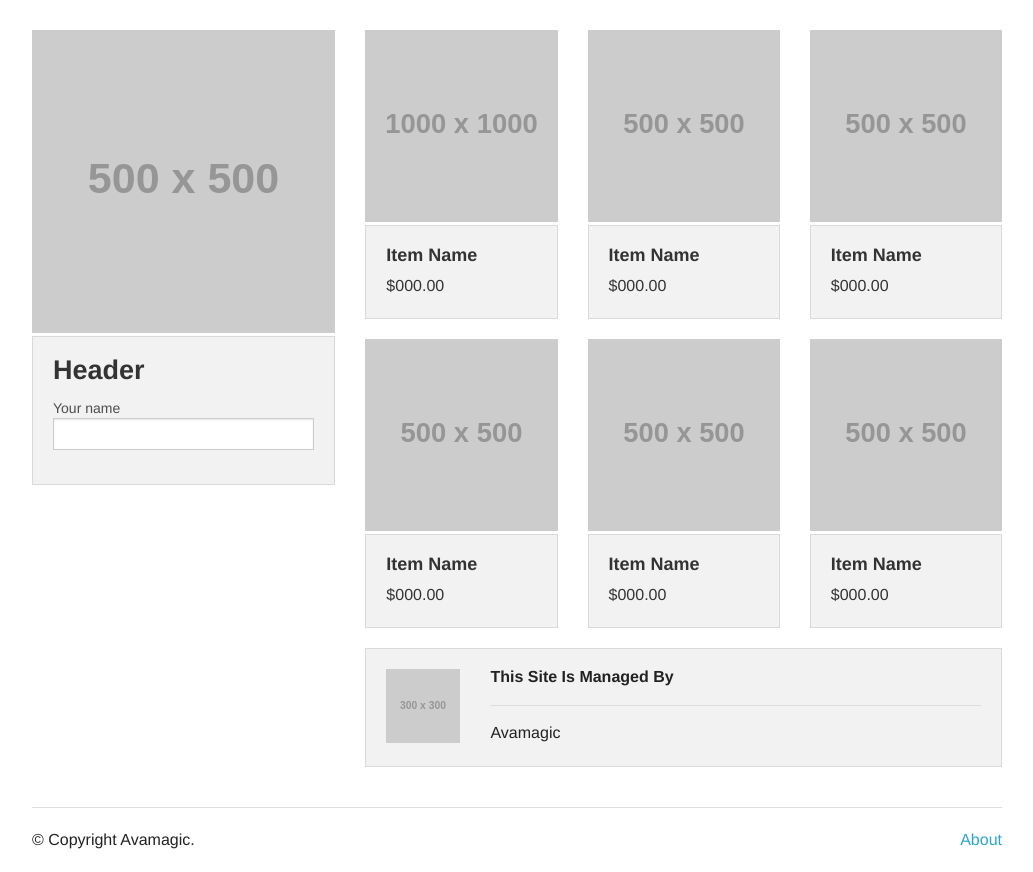
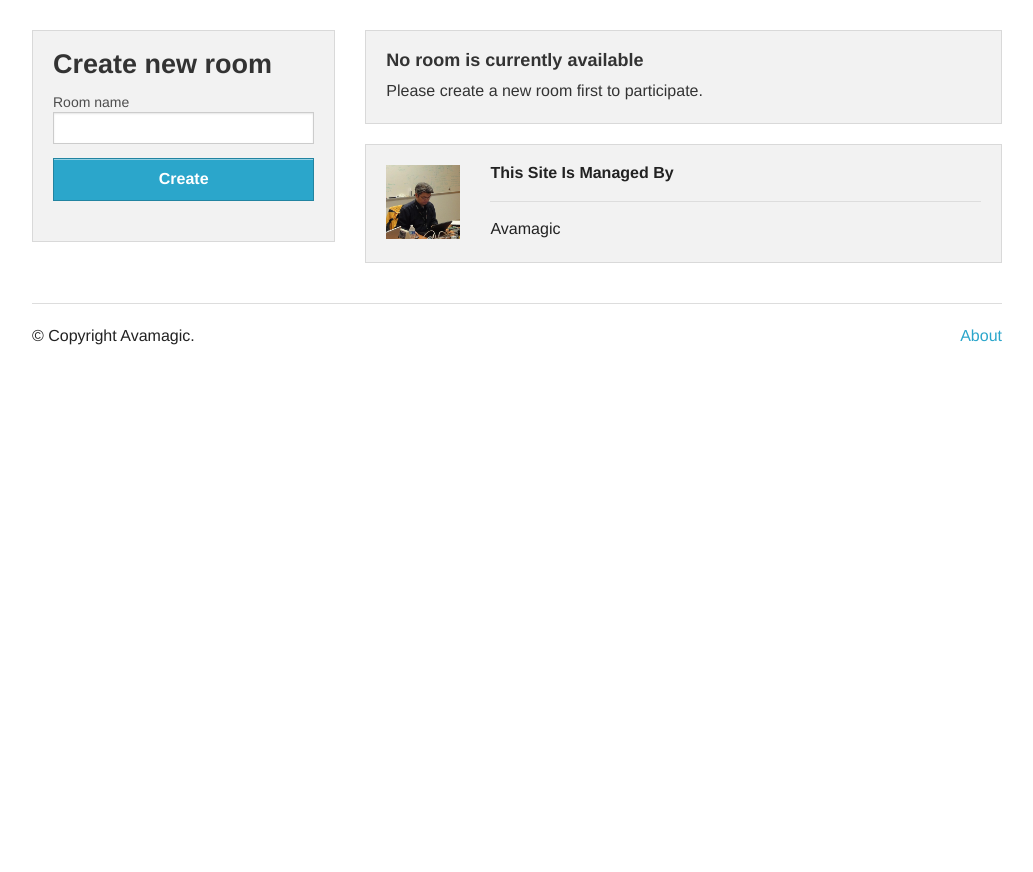
Before and after one commit to Avamagic/mgwebrtc-demo, a Flask app: page / in a window 1280 px wide. Shown: the part 45-917 px from the top of the page, without its empty margins (123-1156 px from the left). After the commit the page ends 390 px from the top, so only its background shows below. Run offline with Flask 2, Linux system fonts and the light colour scheme; grey boxes labelled with a size stand in for pictures from a placeholder-image service; some libraries are stand-ins or nearby versions.

Commit message:
Further refine rooms.html

```diff
--- /dev/null
+++ b/mgwebrtc/templates/about.html
@@ -0,0 +1,6 @@
+{% extends "base.html" %}
+
+{%- block content -%}
+      <div class="row">
+      </div>
+{% endblock -%}
--- a/mgwebrtc/templates/base.html
+++ b/mgwebrtc/templates/base.html
@@ -6,9 +6,16 @@
   <meta charset="utf-8" />
   <meta name="viewport" content="width=device-width" />
   <title>MGWebRTC Demo</title>
-  <link rel="stylesheet" href="static/css/normalize.css" />
-  <link rel="stylesheet" href="static/css/foundation.css" />
-  <script src="static/js/vendor/custom.modernizr.js"></script>
+  <link rel="stylesheet" href="{{ url_for('static', filename='css/normalize.css') }}" />
+  <link rel="stylesheet" href="{{ url_for('static', filename='css/foundation.css') }}" />
+  <script src="{{ url_for('static', filename='js/vendor/custom.modernizr.js') }}"></script>
+
+  <!-- Fav and touch icons -->
+  <link rel="apple-touch-icon-precomposed" sizes="144x144" href="{{ url_for('static', filename='img/apple-touch-icon-144-precomposed.png') }}">
+  <link rel="apple-touch-icon-precomposed" sizes="114x114" href="{{ url_for('static', filename='img/apple-touch-icon-114-precomposed.png') }}">
+    <link rel="apple-touch-icon-precomposed" sizes="72x72" href="{{ url_for('static', filename='img/apple-touch-icon-72-precomposed.png') }}">
+                  <link rel="apple-touch-icon-precomposed" href="{{ url_for('static', filename='img/apple-touch-icon-57-precomposed.png') }}">
+                                 <link rel="shortcut icon" href="{{ url_for('static', filename='img/favicon.png') }}">
 </head>
 <body>
   <div class="row">
@@ -65,11 +72,11 @@
 
   <script>
     document.write('<script src=' +
-                            ('__proto__' in {} ? 'static/js/vendor/zepto' : 'static/js/vendor/jquery') +
+                            ('__proto__' in {} ? '{{ url_for('static', filename='js/vendor/zepto') }}' : '{{ url_for('static', filename='js/vendor/jquery') }}') +
                             '.js><\/script>')
   </script>
 
-  <script src="static/js/foundation.min.js"></script>
+  <script src="{{ url_for('static', filename='js/foundation.min.js') }}"></script>
   <script>
     $(document).foundation();
   </script>
--- /dev/null
+++ b/mgwebrtc/templates/conf.html
@@ -0,0 +1,6 @@
+{% extends "base.html" %}
+
+{%- block content -%}
+      <div class="row">
+      </div>
+{% endblock -%}
--- a/mgwebrtc/templates/index.html
+++ /dev/null
@@ -1,96 +0,0 @@
-{% extends "base.html" %}
-
-{%- block content -%}
-      <div class="row">
-        <!-- Side Bar -->
-        <div class="large-4 small-12 columns">
-          <img src="http://placehold.it/500x500&text=Logo">
-          <div class="hide-for-small panel">
-            <h3>Header</h3>
-            <form>
-              <div class="row">
-                <div class="large-12 columns">
-                  <label for="username">Your name</label>
-                  <input name="username" type="text">
-                </div>
-              </div>
-            </form>
-          </div>
-        </div>
-        <!-- End Side Bar -->
-
-
-        <!-- Thumbnails -->
-        <div class="large-8 columns">
-          <div class="row">
-
-            <div class="large-4 small-6 columns">
-              <img src="http://placehold.it/1000x1000&text=Thumbnail">
-              <div class="panel">
-                <h5>Item Name</h5>
-                <h6 class="subheader">$000.00</h6>
-              </div>
-            </div>
-
-            <div class="large-4 small-6 columns">
-              <img src="http://placehold.it/500x500&text=Thumbnail">
-              <div class="panel">
-                <h5>Item Name</h5>
-                <h6 class="subheader">$000.00</h6>
-              </div>
-            </div>
-
-            <div class="large-4 small-6 columns">
-              <img src="http://placehold.it/500x500&text=Thumbnail">
-              <div class="panel">
-                <h5>Item Name</h5>
-                <h6 class="subheader">$000.00</h6>
-              </div>
-            </div>
-
-            <div class="large-4 small-6 columns">
-              <img src="http://placehold.it/500x500&text=Thumbnail">
-              <div class="panel">
-                <h5>Item Name</h5>
-                <h6 class="subheader">$000.00</h6>
-              </div>
-            </div>
-
-            <div class="large-4 small-6 columns">
-              <img src="http://placehold.it/500x500&text=Thumbnail">
-              <div class="panel">
-                <h5>Item Name</h5>
-                <h6 class="subheader">$000.00</h6>
-              </div>
-            </div>
-
-            <div class="large-4 small-6 columns">
-              <img src="http://placehold.it/500x500&text=Thumbnail">
-              <div class="panel">
-                <h5>Item Name</h5>
-                <h6 class="subheader">$000.00</h6>
-              </div>
-            </div>
-          </div>
-          <!-- End Thumbnails -->
-
-          <!-- Managed By -->
-          <div class="row">
-            <div class="large-12 columns">
-              <div class="panel">
-                <div class="row">
-                  <div class="large-2 small-6 columns">
-                    <img src="http://placehold.it/300x300&text=Site Owner">
-                  </div>
-                  <div class="large-10 small-6 columns">
-                    <strong>This Site Is Managed By<hr/></strong>
-                    Avamagic
-                  </div>
-                </div>
-              </div>
-            </div>
-            <!-- End Managed By -->
-          </div>
-        </div>
-      </div>
-{% endblock -%}
--- /dev/null
+++ b/mgwebrtc/templates/rooms.html
@@ -0,0 +1,66 @@
+{% extends "base.html" %}
+
+{%- block content -%}
+      <div class="row">
+        <!-- Side Bar -->
+        <div class="large-4 small-12 columns">
+          <div class="panel">
+            <h3>Create new room</h3>
+            <form>
+              <div class="row">
+                <div class="large-12 columns">
+                  <label for="roomname">Room name</label>
+                  <input name="roomname" type="text">
+                  <a class="button expand" href="#">Create</a>
+                </div>
+              </div>
+            </form>
+          </div>
+        </div>
+        <!-- End Side Bar -->
+
+
+        <!-- Thumbnails -->
+        <div class="large-8 columns">
+          <div class="row">
+
+            <div id="noRoom" class="large-12 columns">
+              <div class="panel">
+                <h5>No room is currently available</h5>
+                <h6 class="subheader">Please create a new room first to participate.</h6>
+              </div>
+            </div>
+
+            <!--
+            <div class="large-4 small-6 columns">
+              <div class="panel">
+                <h5>Item Name</h5>
+                <h6 class="subheader">$000.00</h6>
+                <a class="small button expand" href="#">Join</a>
+              </div>
+            </div>
+            -->
+
+          </div>
+          <!-- End Thumbnails -->
+
+          <!-- Managed By -->
+          <div class="row">
+            <div class="large-12 columns">
+              <div class="panel">
+                <div class="row">
+                  <div class="large-2 small-6 columns">
+                    <img src="static/img/owner.png">
+                  </div>
+                  <div class="large-10 small-6 columns">
+                    <strong>This Site Is Managed By<hr/></strong>
+                    Avamagic
+                  </div>
+                </div>
+              </div>
+            </div>
+            <!-- End Managed By -->
+          </div>
+        </div>
+      </div>
+{% endblock -%}
--- a/mgwebrtc/ui.py
+++ b/mgwebrtc/ui.py
@@ -2,5 +2,17 @@ from flask import render_template
 from mgwebrtc import app
 
 @app.route('/')
-def index():
-    return render_template('index.html')
+def rooms():
+    return render_template('rooms.html')
+
+@app.route('/about')
+def about():
+    return render_template('about.html')
+
+@app.route('/conf')
+def conf():
+    return render_template('conf.html')
+
+@app.route('/events')
+def events():
+    return ''
```
Also changed, not shown: mgwebrtc/static/img/apple-touch-icon-114-precomposed.png (added), mgwebrtc/static/img/apple-touch-icon-144-precomposed.png (added), mgwebrtc/static/img/apple-touch-icon-57-precomposed.png (added), mgwebrtc/static/img/apple-touch-icon-72-precomposed.png (added), mgwebrtc/static/img/favicon.png (added), mgwebrtc/static/img/owner.png (added).
